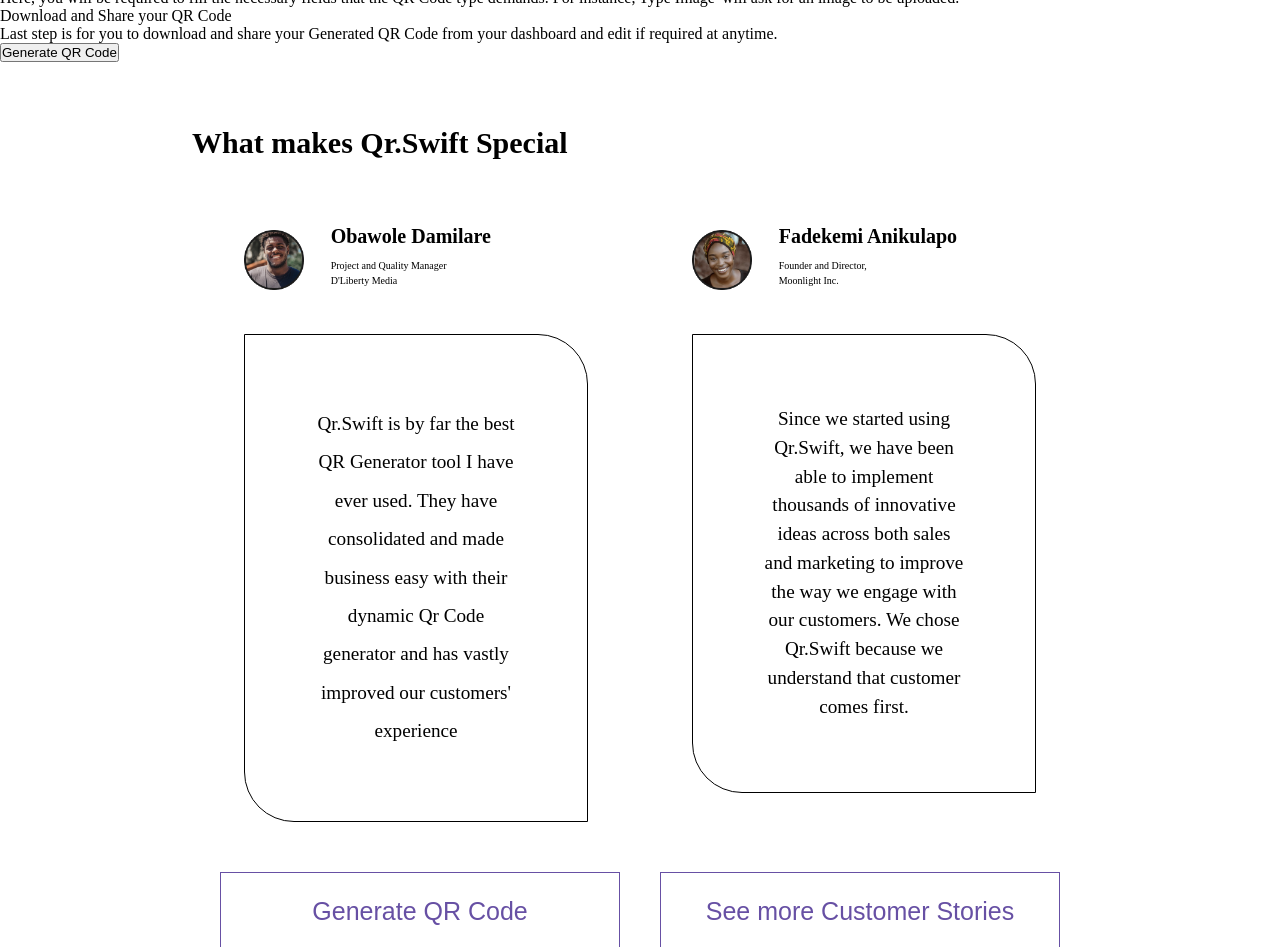
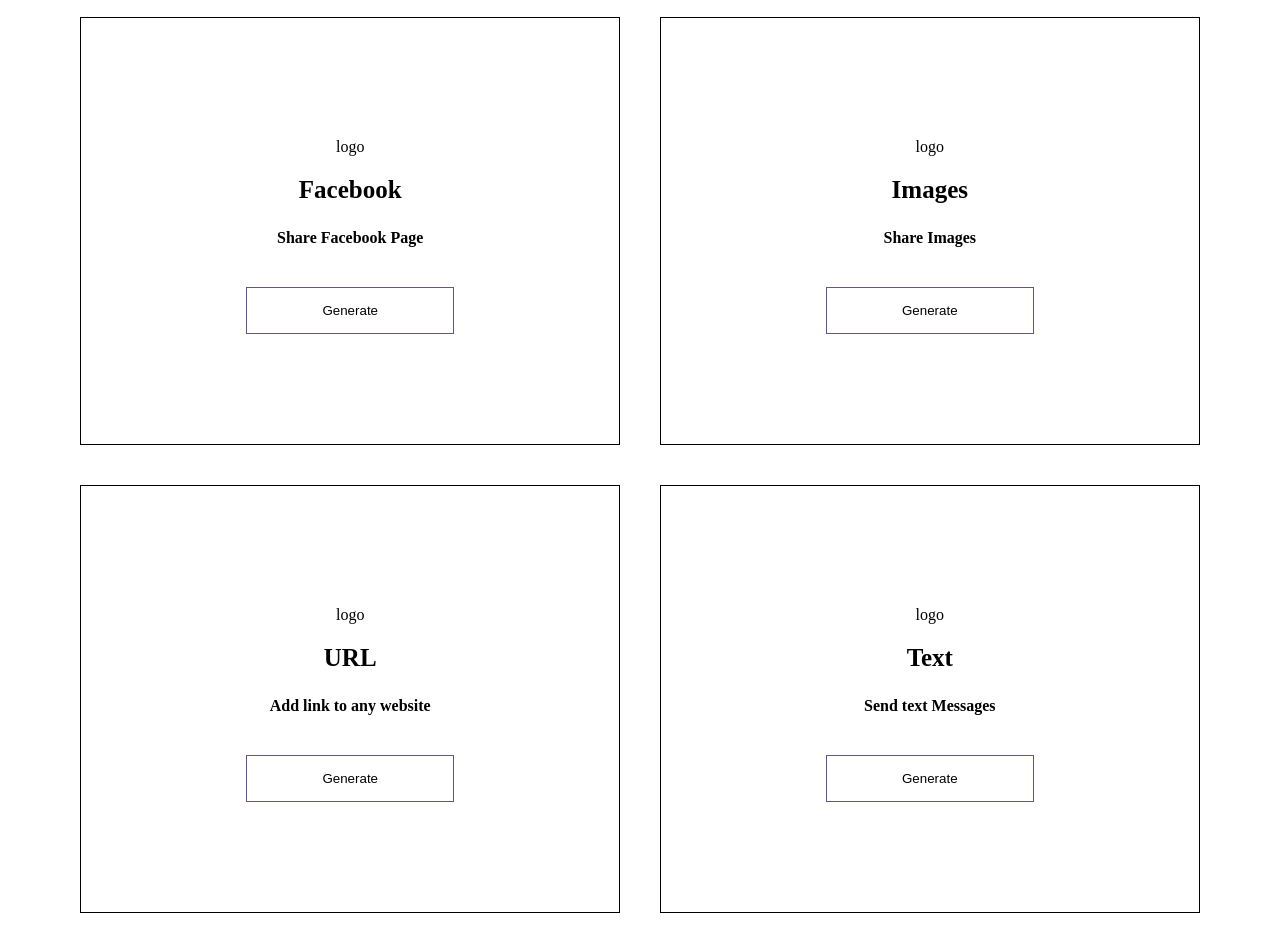
Before and after one commit to zuri-training/qr.Swift-Frontend, a website: page html/homepage.html in a window 1280 px wide. Shown: the part 1965-2912 px from the top of the page. Drawn offline with Linux system fonts and the light colour scheme.

Commit message:
more updates

```diff
--- a/css/homepage.css
+++ b/css/homepage.css
@@ -149,15 +149,65 @@
 td {
     margin-top: 50px;
     padding: 5px;
-    background: #6750A4;
-    color: #E1DCED;
-    border: 1px solid #E1DCED;
+    background: #E1DCED;
+    color: #6750A4;
+    border: 1px solid #6750A4;
     width: 95%;
+    border-collapse: collapse;
+    border-right: hidden;
+    border-top: #6750A4;
+    border-left: hidden;
+    /* border-bottom: #ffffff; */
 }
 
+#tabbtm {
+    border-bottom: hidden;
+}
 
+/* MID-BOTTOM */
+.midgrid {
+    /* width: 10%; */
+    justify-content: center;
+    display: grid;
+    grid-template-areas:
+        'a b'
+        'c d'
+        'e f'
+    ;
+}
 
+.share {
+    text-align: center;
+    border: 1px solid black;
+    padding: 110px 165px;
+    margin: 20px;
+}
 
+.shareicon {
+    padding: 10px;
+}
+
+.sharevia {
+    font-size: 25px;
+    padding: 10px;
+    font-weight: bold;
+}
+
+.shareas {
+    padding: 15px 0px 40px 0px;
+    font-weight: bold;
+}
+
+.midgrid button {
+    padding: 15px 75px;
+    border: 1px solid #6750A4;
+    background-color: #ffffff;
+}
+
+.midgrid button:hover {
+    background-color: #6750A4;
+    color: #ffffff;
+}
 
 /* BOTTOM */
 .bottom {
--- a/html/homepage.html
+++ b/html/homepage.html
@@ -70,7 +70,7 @@
                         </tr>
 
                         <tr>
-                            <td>Access saved data and unfinished tasks</td>
+                            <td id="tabbtm">Access saved data and unfinished tasks</td>
                         </tr>
                     </table>
                 </div>
@@ -142,13 +142,44 @@
                 <div><button>Generate QR Code</button></div>
             </div>
         </div>
-        <div>
-            <div></div>
-            <div></div>
-            <div></div>
-            <div></div>
-            <div></div>
-            <div></div>
+        <div class="midgrid">
+            <div class="share">
+                <div class="shareicon">logo</div>
+                <div class="sharevia">Facebook</div>
+                <div class="shareas">Share Facebook Page</div>
+                <div><button>Generate</button></div>
+            </div>
+            <div class="share">
+                <div class="shareicon">logo</div>
+                <div class="sharevia">Images</div>
+                <div class="shareas">Share Images</div>
+                <div><button>Generate</button></div>
+            </div>
+            <div class="share">
+                <div class="shareicon">logo</div>
+                <div class="sharevia">URL</div>
+                <div class="shareas">Add link to any website</div>
+                <div><button>Generate</button></div>
+            </div>
+            <div class="share">
+                <div class="shareicon">logo</div>
+                <div class="sharevia">Text</div>
+                <div class="shareas">Send text Messages</div>
+                <div><button>Generate</button></div>
+            </div>
+            <div class="share">
+                <div class="shareicon">logo</div>
+                <div class="sharevia">Documents</div>
+                <div class="shareas">Send document</div>
+                <div><button>Generate</button></div>
+            </div>
+            <div class="share">
+                <div class="shareicon">logo</div>
+                <div class="sharevia">Email</div>
+                <div class="shareas">Send Email</div>
+                <div><button>Generate</button></div>
+            </div>
+
         </div>
         <div class="bottom">
             <div class="bottomheadr">What makes Qr.Swift Special</div>
```
